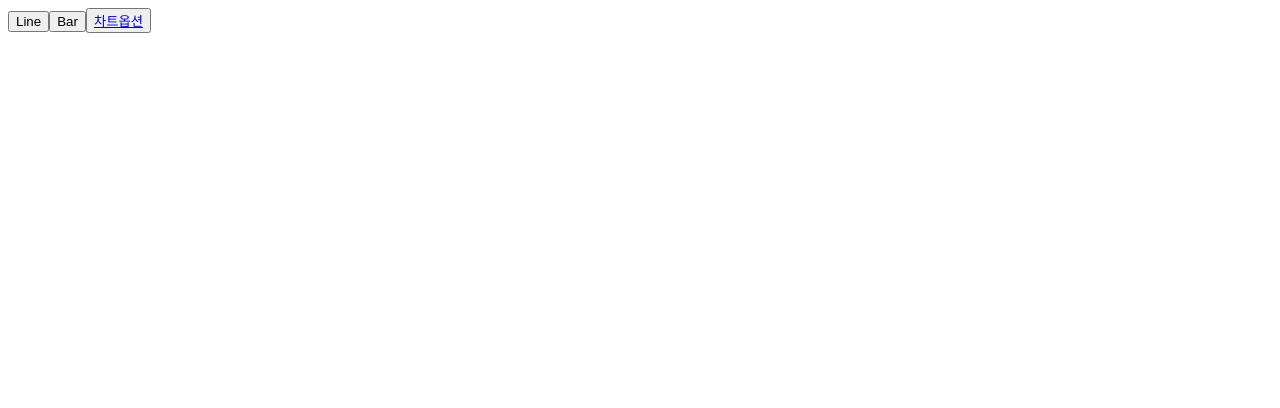
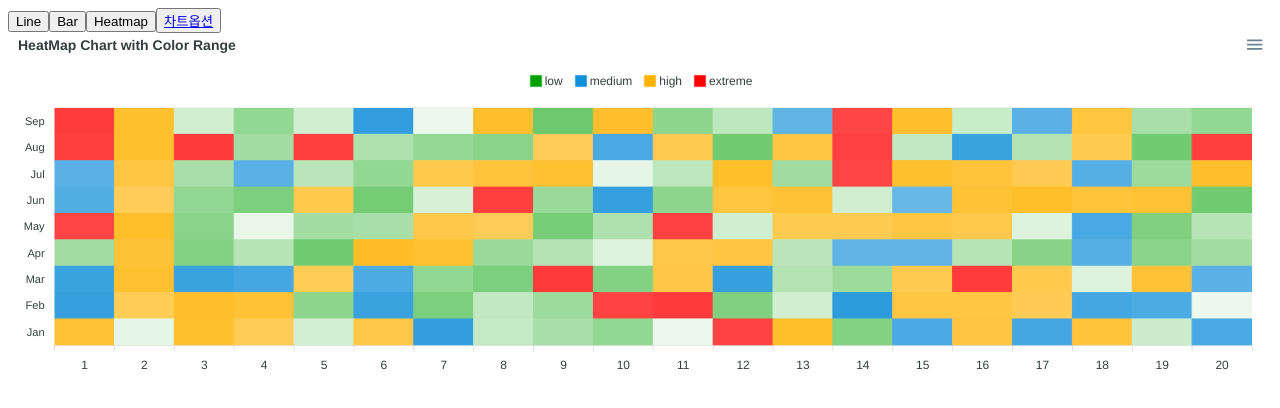
Before and after one commit to suj6757/apexchartsTest, a React (Create React App) app: page /heatmap in a window 1280 px wide. Shown: the top 408 px of the page. Built offline with nearby package versions, Linux system fonts and the light colour scheme.

Commit message:
히트맵 예제

```diff
--- a/src/App.js
+++ b/src/App.js
@@ -1,6 +1,7 @@
 import { Link, Route, BrowserRouter as Router } from "react-router-dom";
 import Line from './container/Line';
 import Bar from './container/Bar';
+import Heatmap from './container/Heatmap';
 
 function App() {
     return (
@@ -12,10 +13,14 @@ function App() {
                 <Link to="/bar">
                     <button>Bar</button>
                 </Link>
+                <Link to="/heatmap">
+                    <button>Heatmap</button>
+                </Link>
                 <button><a href="https://apexcharts.com/docs/creating-first-javascript-chart/">차트옵션</a></button>
 
                 <Route exact path="/line" component={Line} />
                 <Route exact path="/bar" component={Bar} />
+                <Route exact path="/heatmap" component={Heatmap} />
             </Router>
         </>
     );
--- a/src/component/config.js
+++ b/src/component/config.js
@@ -143,3 +143,57 @@ export const BarChartOption = {
         data: []
     }],
 };
+
+//히트맵
+export const HeatmapChartOption = {
+    options: {
+        chart: {
+            height: 350,
+            type: 'heatmap',
+        },
+        plotOptions: {
+            heatmap: {
+                shadeIntensity: 0.5,
+                radius: 0,
+                useFillColorAsStroke: true,
+                colorScale: {
+                    ranges: [{
+                        from: -30,
+                        to: 5,
+                        name: 'low',
+                        color: '#00A100'
+                    },
+                    {
+                        from: 6,
+                        to: 20,
+                        name: 'medium',
+                        color: '#128FD9'
+                    },
+                    {
+                        from: 21,
+                        to: 45,
+                        name: 'high',
+                        color: '#FFB200'
+                    },
+                    {
+                        from: 46,
+                        to: 55,
+                        name: 'extreme',
+                        color: '#FF0000'
+                    }
+                    ]
+                }
+            }
+        },
+        dataLabels: {
+            enabled: false
+        },
+        stroke: {
+            width: 1
+        },
+        title: {
+            text: 'HeatMap Chart with Color Range'
+        },
+    },
+    series: []
+};
--- /dev/null
+++ b/src/container/Heatmap.js
@@ -0,0 +1,85 @@
+import React from 'react';
+import ReactApexChart from 'react-apexcharts';
+import { HeatmapChartOption } from '../component/config';
+
+function generateData(count, yrange) {
+    var series = [];
+
+    for(var i = 0; i < count; i++) {
+        var x = (i + 1).toString();
+        var y = Math.floor(Math.random() * (yrange.max - yrange.min + 1)) + yrange.min;
+
+        series.push({
+            x: x,
+            y: y
+        });
+    }
+
+    return series;
+}
+
+function Heatmap(props) {
+    const [data, setData] = React.useState(HeatmapChartOption);
+    const [seriesData, setSeriesData] = React.useState([]);
+    const [categoriesData, setCategoriesData] = React.useState([]);
+
+    React.useEffect(() => {
+        setSeriesData([
+            {
+                name: 'Jan',
+                data: generateData(20, { min: -30, max: 55 })
+            },
+            {
+                name: 'Feb',
+                data: generateData(20, { min: -30, max: 55 })
+            },
+            {
+                name: 'Mar',
+                data: generateData(20, { min: -30, max: 55 })
+            },
+            {
+                name: 'Apr',
+                data: generateData(20, { min: -30, max: 55 })
+            },
+            {
+                name: 'May',
+                data: generateData(20, { min: -30, max: 55 })
+            },
+            {
+                name: 'Jun',
+                data: generateData(20, { min: -30, max: 55 })
+            },
+            {
+                name: 'Jul',
+                data: generateData(20, { min: -30, max: 55 })
+            },
+            {
+                name: 'Aug',
+                data: generateData(20, { min: -30, max: 55 })
+            },
+            {
+                name: 'Sep',
+                data: generateData(20, { min: -30, max: 55 })
+            }
+        ]);
+
+        //setCategoriesData(['10대', '20대', '30대', '40대', '50대']);
+    }, []);
+
+
+    React.useEffect(() => {
+        setData({
+            ...data,
+            series: seriesData
+        });
+    }, [seriesData, categoriesData]);
+
+
+    return (
+        <>
+            <ReactApexChart options={data.options} series={data.series} type="heatmap" height={350} />
+        </>
+    );
+}
+
+export default Heatmap;
```
